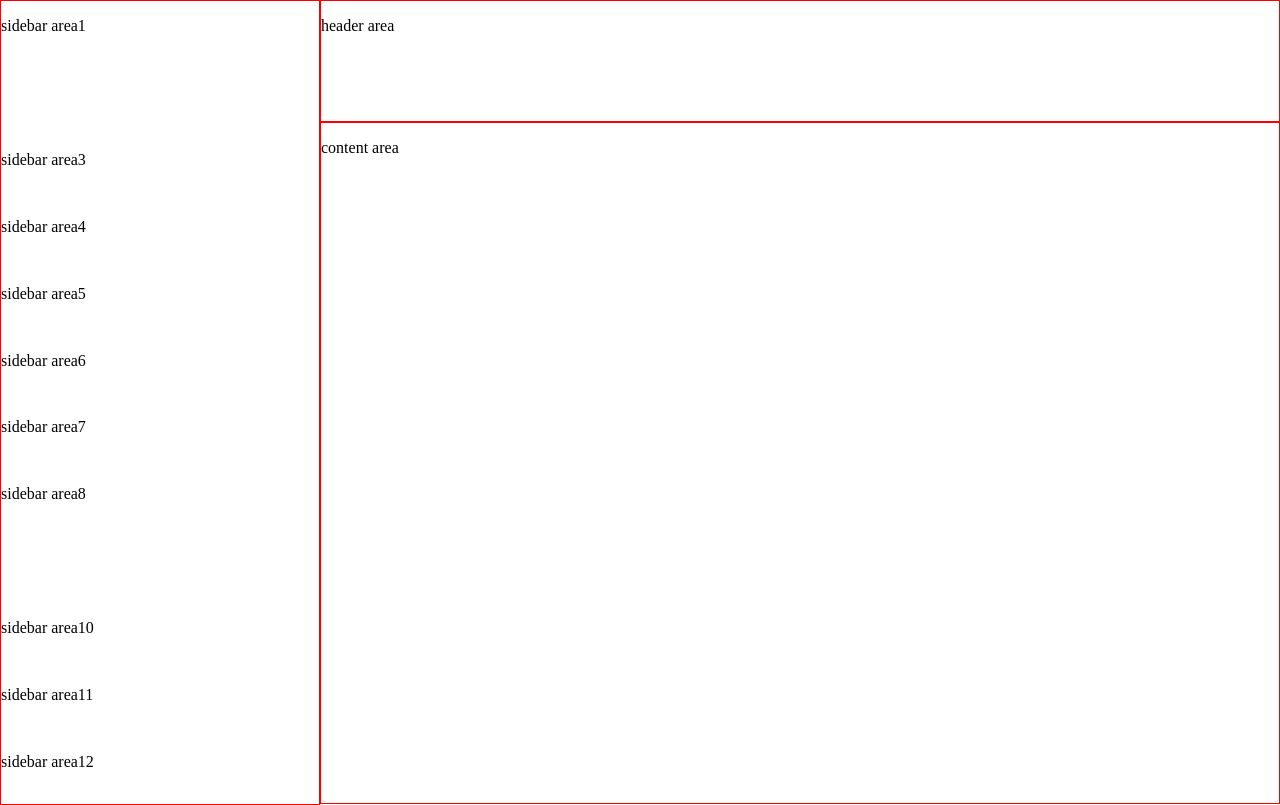
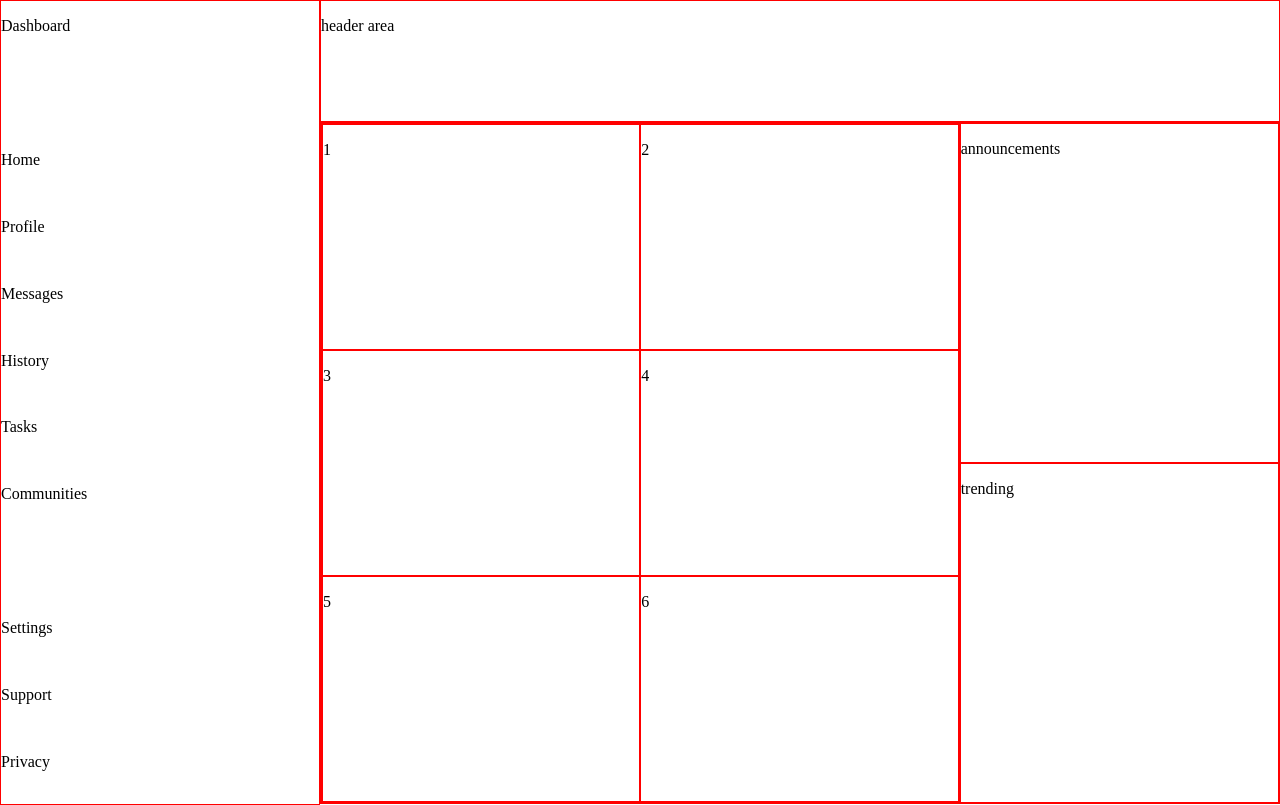
Before and after one commit to hardiing/admin-dashboard, a plain HTML site: page index.html in a window 1280 px wide. Drawn offline with Linux system fonts and the light colour scheme.

Commit message:
Scaffolding for content area

```diff
--- a/index.html
+++ b/index.html
@@ -12,21 +12,32 @@
             <p>header area</p>
         </div>
         <div class="sidebar">
-            <p>sidebar area1</p>
+            <p>Dashboard</p>
             <p></p>
-            <p>sidebar area3</p>
-            <p>sidebar area4</p>
-            <p>sidebar area5</p>
-            <p>sidebar area6</p>
-            <p>sidebar area7</p>
-            <p>sidebar area8</p>
+            <p>Home</p>
+            <p>Profile</p>
+            <p>Messages</p>
+            <p>History</p>
+            <p>Tasks</p>
+            <p>Communities</p>
             <p></p>
-            <p>sidebar area10</p>
-            <p>sidebar area11</p>
-            <p>sidebar area12</p>
+            <p>Settings</p>
+            <p>Support</p>
+            <p>Privacy</p>
         </div>
         <div class="content">
-            <p>content area</p>
+            <div class="article-area">
+                <div class="article"><p>1</p></div>
+                <div class="article"><p>2</p></div>
+                <div class="article"><p>3</p></div>
+                <div class="article"><p>4</p></div>
+                <div class="article"><p>5</p></div>
+                <div class="article"><p>6</p></div>
+            </div>
+            <div class="content-sidebar">
+                <div class="announcements"><p>announcements</p></div>
+                <div class="trending"><p>trending</p></div>
+            </div>
         </div>
     </div>
 </body>
--- a/style.css
+++ b/style.css
@@ -31,5 +31,41 @@ body {
 .content {
     grid-column: 2 / 3;
     height: 85vh;
+    display: grid;
+    grid-template-columns: 1fr 1fr 1fr;
+    grid-template-rows: repeat(3, 1fr);
     border: 1px solid red;
 }
+
+.article-area {
+    grid-column: 1 / 3;
+    grid-row: 1 / 4;
+    display: grid;
+    grid-template-columns: 1fr 1fr;
+    grid-template-rows: repeat(3, 1fr);
+    border: 1px solid red;
+}
+
+.article {
+    border: 1px solid red;
+}
+
+.content-sidebar {
+    grid-column: 3 / 4;
+    grid-row: 1 / 4;
+    display: grid;
+    grid-template-columns: 1fr;
+    grid-template-rows: 1fr 1fr;
+}
+
+.announcements {
+    grid-column: 1 / 2;
+    grid-row: 1 / 2;
+    border: 1px solid red;
+}
+
+.trending {
+    grid-column: 1 / 2;
+    grid-row: 2 / 3;
+    border: 1px solid red;
+}
```
